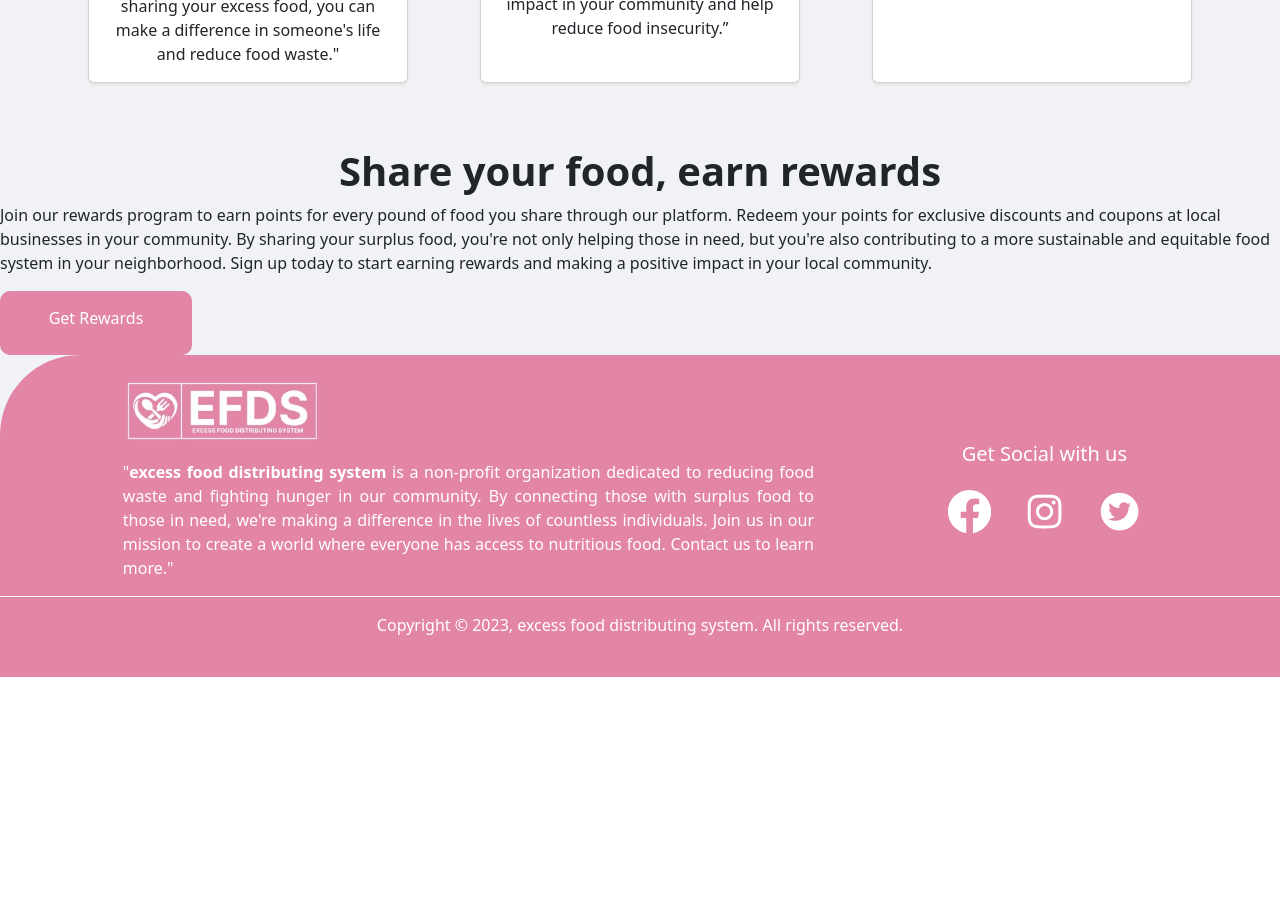
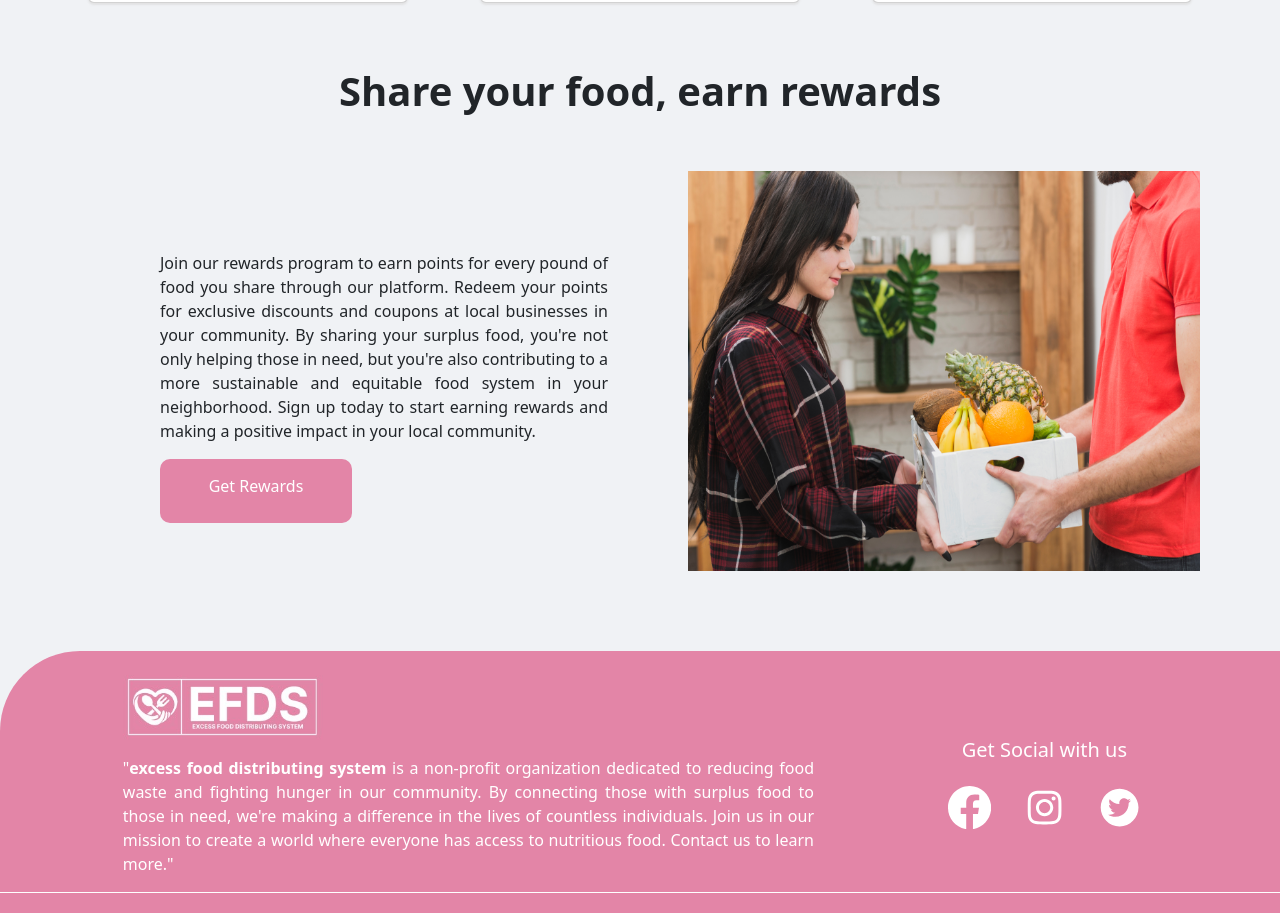
Before and after one commit to Vaasel/RizqBchao, a React (Create React App) app in the folder client/: page / in a window 1280 px wide. Shown: the part 2660-3573 px from the top of the page. Before the commit the page ends 3337 px from the top, so only its background shows below. Built offline with nearby package versions, Linux system fonts and the light colour scheme.

Commit message:
home-rewards

```diff
--- a/client/src/layout/doner.css
+++ b/client/src/layout/doner.css
@@ -13,8 +13,8 @@
     margin: 1rem;
     box-shadow: 0px 2px 2px 0px #DDDDDDBF;
     background: #FFFFFF;
-    width: 520px;
-    height: 15.5rem;
+    width: 20vw;
+    height: 26vh;
     border-radius: 10px
 }
 .card-inner{
--- a/client/src/layout/rewards.css
+++ b/client/src/layout/rewards.css
@@ -4,3 +4,20 @@
     align-items: center;
     margin-top: 4rem;
 }
+.reward-1{
+    display: flex;
+    padding: 3rem 5rem;
+    align-items: top;
+}
+.reward-1-1{
+    display: flex;
+    flex-direction: column;
+    align-items: flex-start;
+    justify-content: space-around;
+    padding: 5rem;
+    text-align: justify;
+}
+.reward-1-2{
+    width: 40vw;
+    height: 50vh;
+}
--- a/client/src/layout/rewards.jsx
+++ b/client/src/layout/rewards.jsx
@@ -1,18 +1,19 @@
 import './rewards.css';
 import Button from '../components/button'
+import reward from '../assets/reward.png'
 
 
 const Rewards = ()=>{
     return(
         <>
             <div className='reward-t'><h1><b>Share your food, earn rewards</b></h1></div>
-            <div>
-                <div>
+            <div className='reward-1'>
+                <div className='reward-1-1'>
                     <p>Join our rewards program to earn points for every pound of food you share through our platform. Redeem your points for exclusive discounts and coupons at local businesses in your community. By sharing your surplus food, you're not only helping those in need, but you're also contributing to a more sustainable and equitable food system in your neighborhood. Sign up today to start earning rewards and making a positive impact in your local community.</p>
                     <Button text={['Get Rewards']} />
                 </div>
-                <div>
-
+                <div >
+                    <img className='reward-1-2' src={reward} alt="img" ></img>
                 </div>
             </div>
         </>
```
Also changed, not shown: client/src/assets/reward.png (added).
